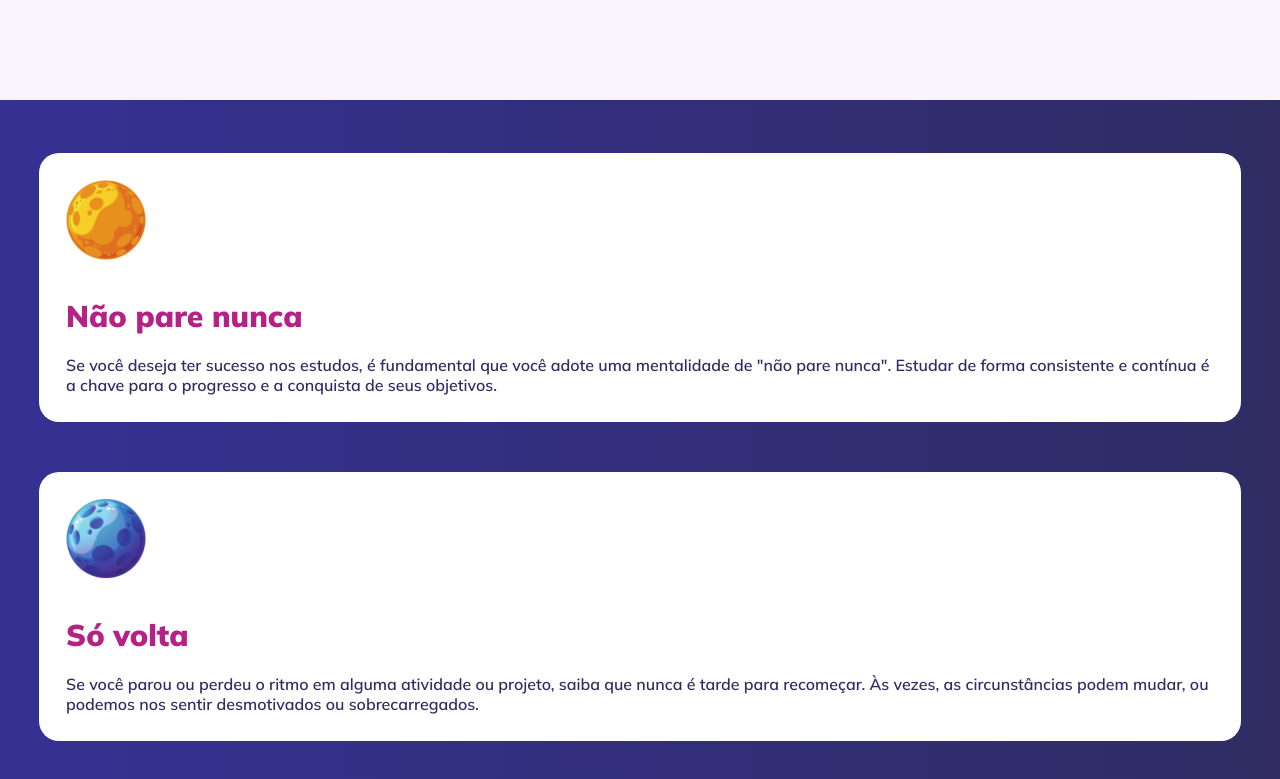
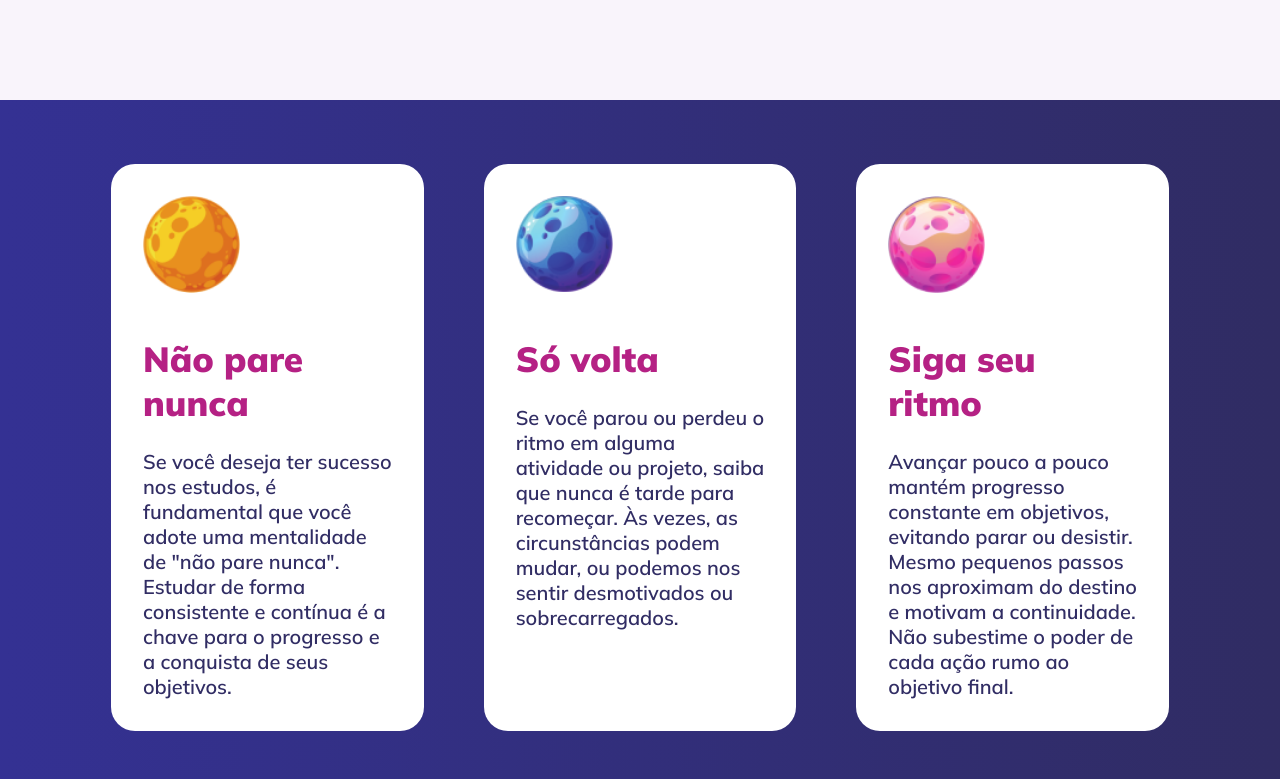
Before and after one commit to anndcodes/explore-sem-limites, a plain HTML site: page index.html in a window 1280 px wide. Shown: the part 721-1500 px from the top of the page. Drawn offline with Linux system fonts and the light colour scheme.

Commit message:
style: implement style on cards section for desktop version

```diff
--- a/style.css
+++ b/style.css
@@ -189,6 +189,7 @@ footer {
 
 /* desktop version */
 @media screen and (min-width: 1024px) {
+  /* hero section */
   #hero {
     padding: 0 3rem 10.3rem 10.9rem;
     flex-direction: row-reverse;
@@ -208,4 +209,30 @@ footer {
     font-size: 3.2rem;
     padding-block: 0.8rem 17.9rem;
   }
+
+  /* cards section */
+  #cards-section {
+    padding: 6.4rem 11.1rem;
+    grid-template-columns: repeat(3, 1fr);
+    gap: 6rem;
+  }
+
+  #cards-section .card {
+    border-radius: 2.4rem;
+    padding: 3.2rem;
+  }
+
+  #cards-section .card img {
+    width: 9.7rem;
+  }
+
+  #cards-section .card h2 {
+    font-size: 3.5rem;
+    padding-block: 4rem 2.4rem;
+  }
+
+  #cards-section .card p {
+    font-size: 2rem;
+    font-weight: 600;
+  }
 }
```
